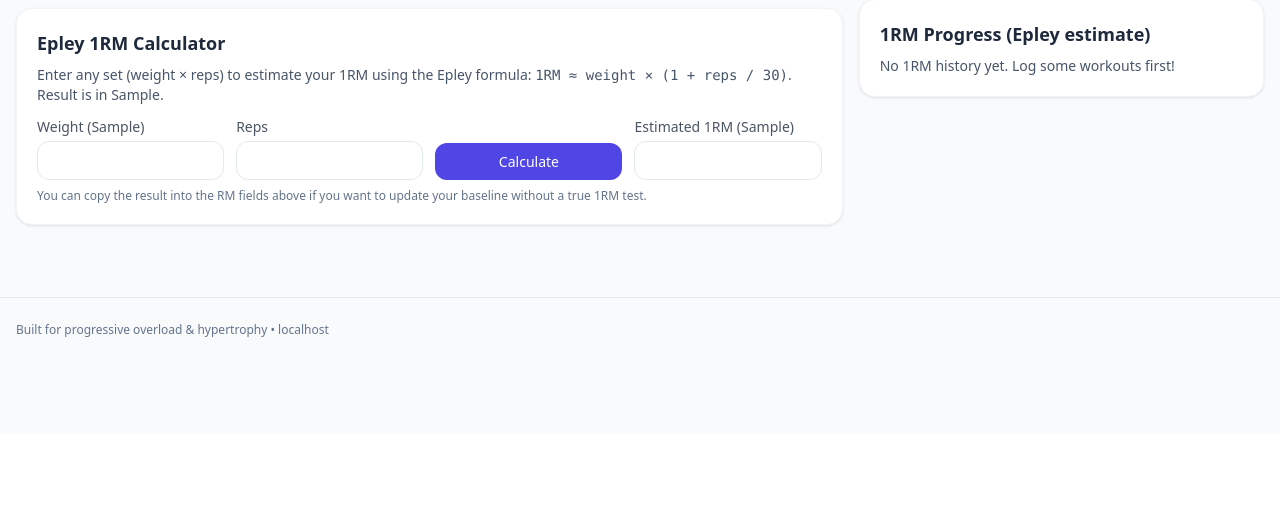
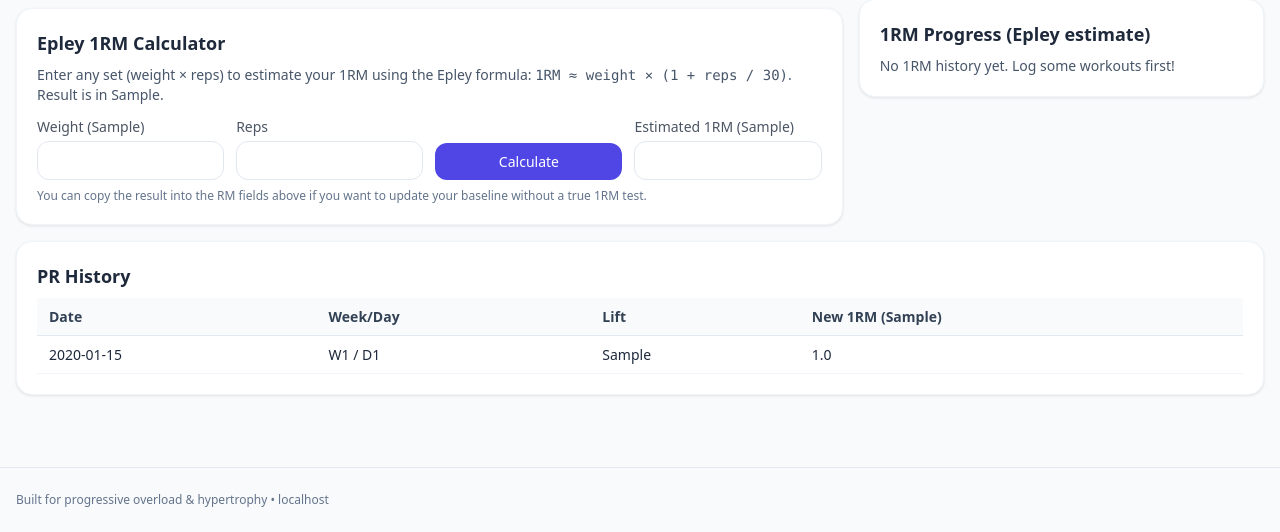
Before and after one commit to kevin989/hypertrophy-tracker, a Flask app: page /rm-test in a window 1280 px wide. Shown: the part 366-898 px from the top of the page. Before the commit the page ends 703 px from the top, so only its background shows below. Run offline with Flask 3, Linux system fonts and the light colour scheme; tables that the repository leaves empty hold one stand-in row (values such as "Sample post"); data that the repository does not hold is empty; some libraries are stand-ins or nearby versions.

Commit message:
Add PR History Table

```diff
--- a/app.py
+++ b/app.py
@@ -10,7 +10,7 @@ from sqlalchemy.orm import Session
 from datetime import datetime, date, timezone
 from calendar import monthrange
 
-from models import Base, State, Log, Progress, WorkoutSession, Settings
+from models import Base, State, Log, Progress, WorkoutSession, Settings, PRHistory
 from logic import DAYS, COMPOUND_RM_MAP, round_to_2p5, compute_new_load
 
 DATABASE_URL = os.environ.get("DATABASE_URL", "sqlite:///local.db")
@@ -408,8 +408,33 @@ def rm_test():
             flash("1RM values saved.", "success")
             return redirect(url_for("rm_test"))
 
-        # GET: current display values + progress table
+        # GET: current display values + progress + PR history
         progress_rows = build_1rm_progress(s, st)
+
+        # latest PRs first (most recent session_date, then newest id)
+        pr_rows = s.scalars(
+            select(PRHistory).order_by(
+                PRHistory.session_date.desc(),
+                PRHistory.id.desc()
+            )
+        ).all()
+
+        # convert PRs to display units
+        pr_history = []
+        for pr in pr_rows:
+            if st.units == "lb":
+                val = round(pr.pr_kg * 2.20462262185, 1)
+            else:
+                val = round(pr.pr_kg, 1)
+
+            pr_history.append({
+                "date": pr.session_date.isoformat(),
+                "week": pr.week,
+                "day": pr.day,
+                "lift": LIFT_LABELS.get(pr.lift_key, pr.lift_key.title()),
+                "value": val,
+            })
+
         ctx = {
             "units": st.units or "kg",
             "bench_disp": disp_rm("bench"),
@@ -417,6 +442,7 @@ def rm_test():
             "deadlift_disp": disp_rm("deadlift"),
             "ohp_disp": disp_rm("ohp"),
             "progress": progress_rows,
+            "pr_history": pr_history,
         }
         return render_template("rm_test.html", **ctx)
 
@@ -529,6 +555,7 @@ def week_view(week: int):
 
             # ---- PR detection (Epley) for the saved day only ----
             pr_hits = []
+            day_int = None
             if save_day:
                 try:
                     day_int = int(save_day)
@@ -537,9 +564,22 @@ def week_view(week: int):
                 except Exception:
                     pr_hits = []
 
-            # flash any PR messages
-            if pr_hits:
+            # flash any PR messages AND log PRs to PRHistory
+            if pr_hits and day_int is not None:
+                # determine session_date (use today's date in UTC; matches WorkoutSession)
+                today = datetime.now(timezone.utc).date()
+
                 for key, old_kg, new_kg in pr_hits:
+                    # log PR to history in kg
+                    s.add(PRHistory(
+                        lift_key=key,
+                        pr_kg=new_kg,
+                        week=week,
+                        day=day_int,
+                        session_date=today,
+                    ))
+
+                    # user-facing notification in their chosen units
                     if st.units == "lb":
                         old_disp = round(old_kg * 2.20462262185, 1) if old_kg else 0
                         new_disp = round(new_kg * 2.20462262185, 1)
@@ -549,8 +589,12 @@ def week_view(week: int):
                         new_disp = round(new_kg, 1)
                         unit_lbl = "kg"
 
-                    lift_label = {"bench": "Bench", "squat": "Squat",
-                                  "deadlift": "Deadlift", "ohp": "Overhead Press"}[key]
+                    lift_label = {
+                        "bench": "Bench",
+                        "squat": "Squat",
+                        "deadlift": "Deadlift",
+                        "ohp": "Overhead Press",
+                    }[key]
                     flash(f"New 1 RM! {lift_label}: {old_disp} → {new_disp} {unit_lbl}", "success")
 
             s.commit()
--- a/templates/rm_test.html
+++ b/templates/rm_test.html
@@ -108,6 +108,33 @@
       </div>
   </div>
 </div>
+      <div class="card mt-4">
+        <h3 class="text-lg font-semibold mb-2">PR History</h3>
+        {% if pr_history and pr_history|length > 0 %}
+          <table class="table">
+            <thead>
+              <tr>
+                <th>Date</th>
+                <th>Week/Day</th>
+                <th>Lift</th>
+                <th>New 1RM ({{ units }})</th>
+              </tr>
+            </thead>
+            <tbody>
+              {% for pr in pr_history %}
+                <tr>
+                  <td>{{ pr.date }}</td>
+                  <td>W{{ pr.week }} / D{{ pr.day }}</td>
+                  <td>{{ pr.lift }}</td>
+                  <td>{{ pr.value }}</td>
+                </tr>
+              {% endfor %}
+            </tbody>
+          </table>
+        {% else %}
+          <p class="text-sm text-slate-600">No PRs recorded yet. Hit some heavy sets and they’ll show up here.</p>
+        {% endif %}
+      </div>
 
 <script>
 document.addEventListener('DOMContentLoaded', function(){
```
Also changed, not shown: models.py (+24 -1 lines).
